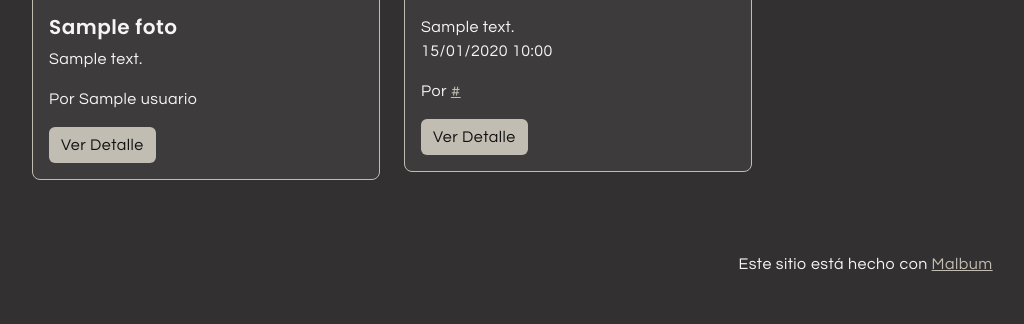
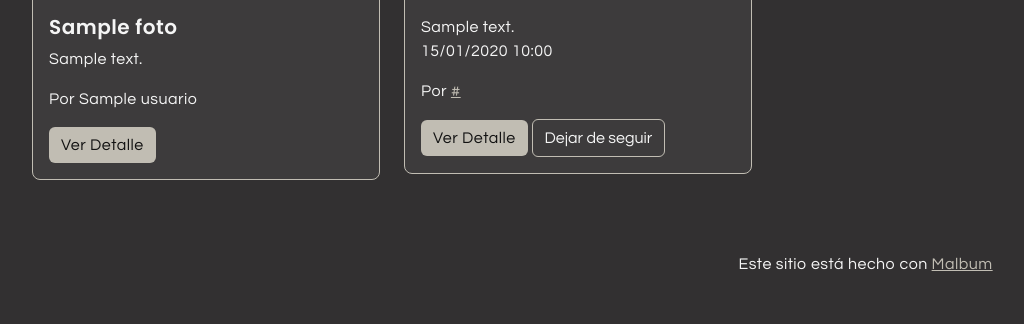
Before and after one commit to jsdgdo/malbum, a Django app: page /tablon/ in a window 1280 px wide. Shown: the part 552-876 px from the top of the page, without its empty margins (62-1086 px from the left). Run offline with Django 5.2, Linux system fonts and the light colour scheme; a user stored in the database is signed in; tables that the repository leaves empty hold one stand-in row (values such as "Sample post"); grey boxes marked "Sample" are stand-in pictures; some libraries are stand-ins or nearby versions.

Commit message:
Boton de dejar de seguir en publicacion

```diff
--- a/templates/tablon.html
+++ b/templates/tablon.html
@@ -5,6 +5,7 @@
 {% block title %}Tablón de Fotos{% endblock %}
 
 {% block content %}
+{% csrf_token %}
 <div class="container mt-5">
     <h2 class="text-center mb-4">Tablón de Fotos</h2>
 
@@ -34,8 +35,13 @@
                                 <div class="card-body">
                                     <div class="content">{{ foto.content|safe }}</div>
                                     <p class="text-muted">{{ foto.published|date:"d/m/Y H:i" }}</p>
-                                    <p class="text-muted">Por <a href="{{ foto.actor_url }}">{{ foto.username }}</a></p>
+                                    <p class="text-muted">
+                                        Por <a href="{{ foto.actor_url }}">{{ foto.username }}</a>
+                                    </p>
                                     <a href="{{ foto.remote_id }}" class="btn btn-primary" target="_blank">Ver Detalle</a>
+                                    <button class="btn btn-outline-primary" onclick="unfollowRemoteUser('{{ foto.username }}', '{{ foto.domain }}', '{{ foto.actor_url }}')" title="Dejar de seguir">
+                                        Dejar de seguir
+                                    </button>
                                 </div>
                             {% endif %}
                         </div>
@@ -50,4 +56,35 @@
     </div>
 </div>
 <script src="{% static 'js/hide.js' %}"></script>
+
+<script>
+function unfollowRemoteUser(username, domain, actorUrl) {
+    if (!confirm('¿Estás seguro de que quieres dejar de seguir a este usuario?')) {
+        return;
+    }
+
+    fetch(`/usuario/${username}@${domain}/unfollow/`, {
+        method: 'POST',
+        headers: {
+            'X-CSRFToken': document.querySelector('[name=csrfmiddlewaretoken]').value,
+            'Content-Type': 'application/json'
+        },
+        body: JSON.stringify({
+            'actor_url': actorUrl
+        })
+    })
+    .then(response => response.json())
+    .then(data => {
+        if (data.success) {
+            location.reload();
+        } else {
+            alert(data.error || 'Error al dejar de seguir al usuario');
+        }
+    })
+    .catch(error => {
+        console.error('Error:', error);
+        alert('Error al procesar la solicitud');
+    });
+}
+</script>
 {% endblock %}
```
